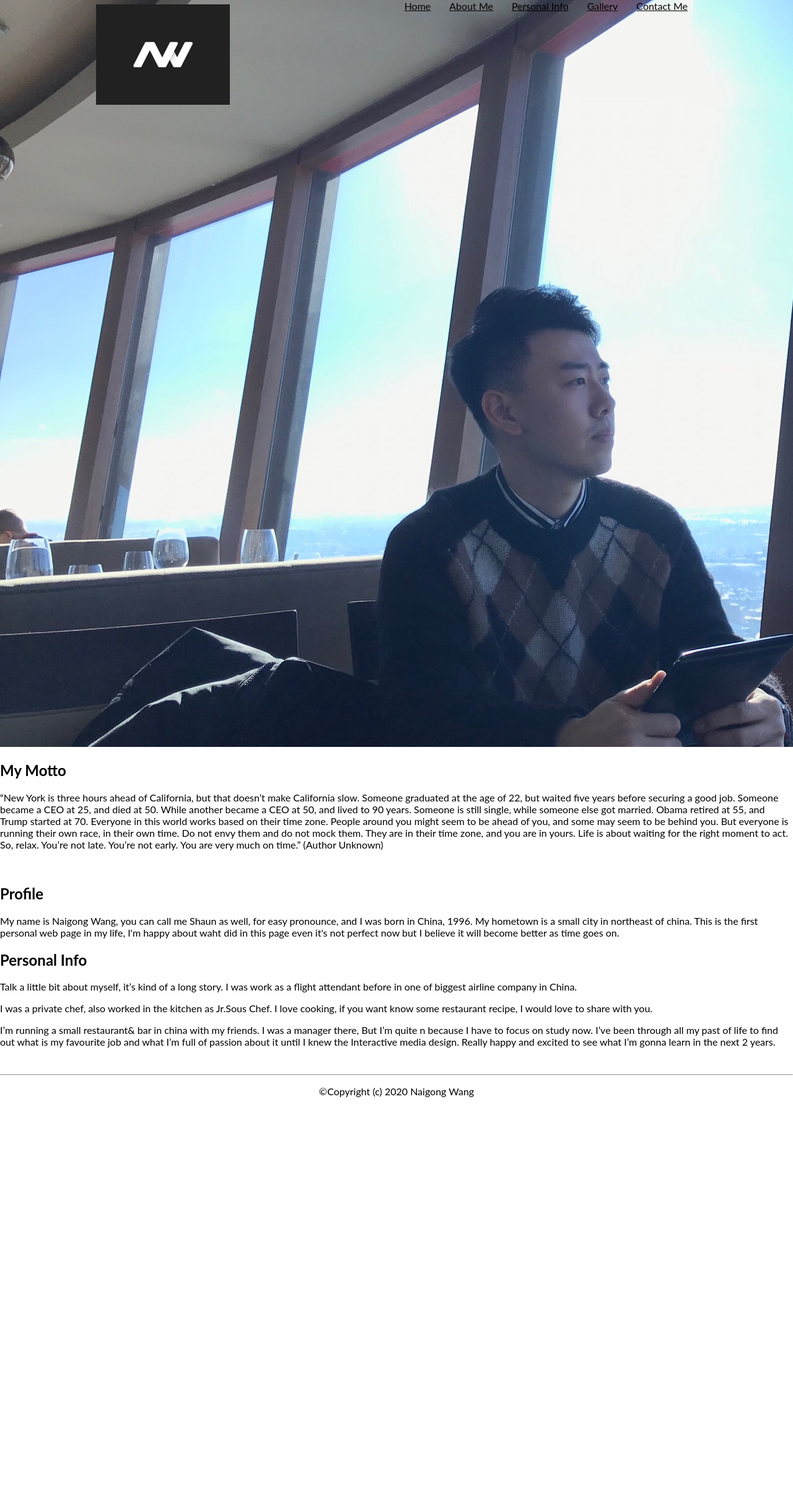
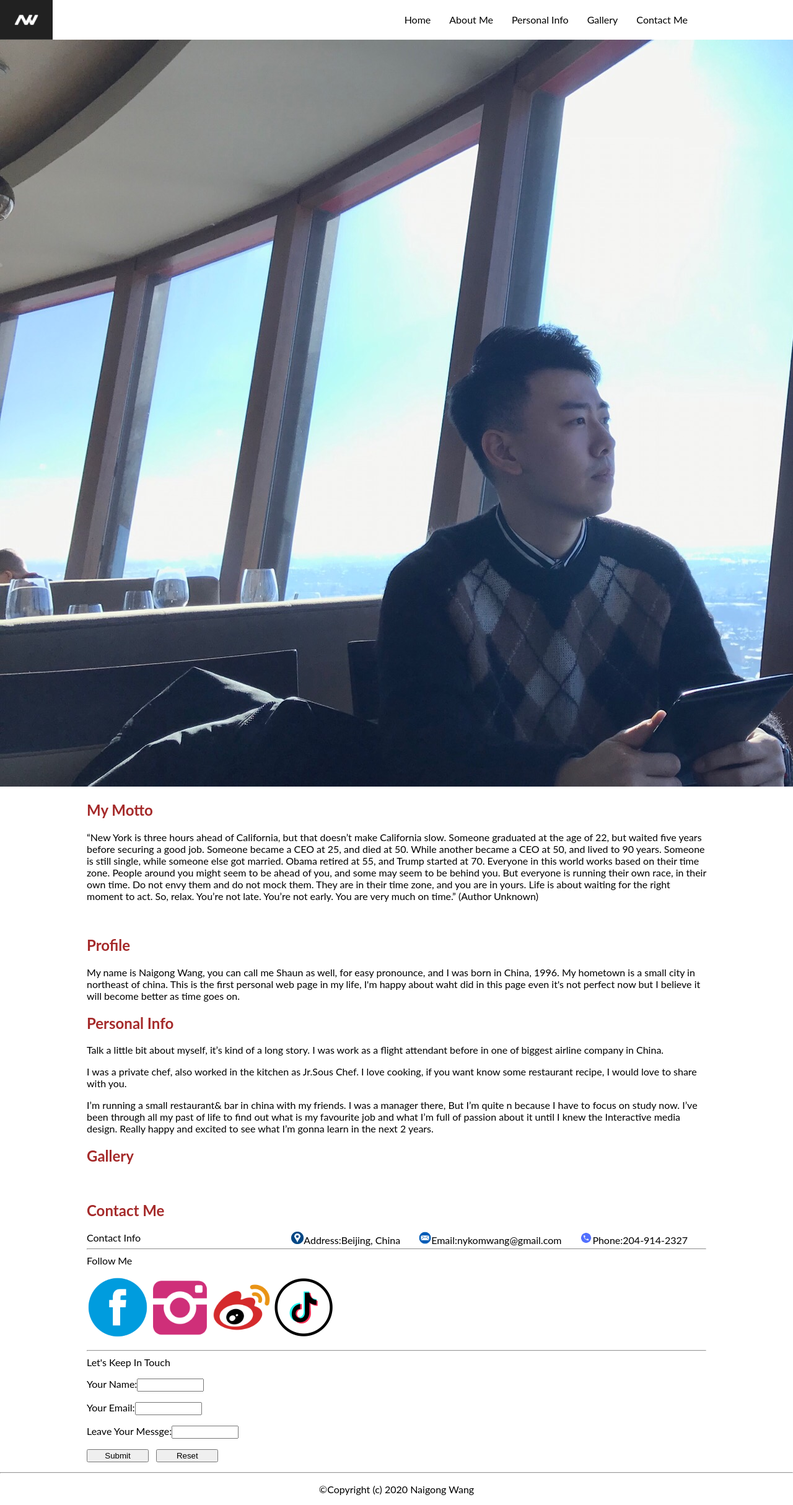
Before and after one commit to Maldoror886/HW_1_Git_and_GitHub-1, a plain HTML site: page Naigong_Wang_Git_GitHub/index.html in a window 1280 px wide. Shown: the top 2428 px of the page at 62% size. Before the commit the page ends 1786 px from the top, so only its background shows below. Drawn offline with Linux system fonts and the light colour scheme.

Commit message:
Updating README

```diff
--- a/Naigong_Wang_Git_GitHub/index.html
+++ b/Naigong_Wang_Git_GitHub/index.html
@@ -1,5 +1,4 @@
 <!DOCTYPE html>
-<title>Naigong Wang's bio</title>
 <html lang="en">
 <head>
 	<meta charset="utf-8">
@@ -13,7 +12,7 @@
 			width: 100%;
 			height: 64px;
 
-			position: fixed;
+			position: block;
 			top: 0;
 			background-color: white
 			z-index: 1000;
@@ -24,10 +23,10 @@
 			margin: 0 auto;
 		}
 		#logo{
-			width: 216px;
-			position: relative;
-			top: 7px;
-			left: 15px;
+			width: 85px;
+			position: fixed;
+			top: auto;
+			left: 0px;
 		}
 		ul{
 			float: right;
@@ -39,6 +38,35 @@
 			list-style: none;
 			margin-right: 30px;
 		}
+		li a{
+			line-height: 64px;
+			text-decoration: none;
+			color: black
+		}
+		li a:hover{
+			color: brown;
+		}
+		#header{
+			width: 100%;
+		}
+		main{
+			width: 1000px;
+			margin:0 auto;
+		}
+		section > img{
+			width: 1000px;
+		}
+		p{
+			color: brown
+			text-indent: 2em
+		}
+		h2{
+			color:brown
+		}
+		input{
+			width: 100px
+		}
+
 	</style>
 </head>
 <body>
@@ -47,17 +75,18 @@
 		<img id="logo" src="images/logo.png" >
 
 		<ul>
-			<li><a href="Home" style="color: black">Home</a></li>
-			<li><a href="Profile"style="color: black">About Me</a></li>
-			<li><a href="Resume"style="color: black">Personal Info</a></li>
-			<li><a href="Gallery"style="color: black">Gallery</a></li>
-			<li><a href="Contact"style="color: black">Contact Me</a></li>
+			<li><a href="My Motto" style="color: black">Home</a></li>
+			<li><a href="Profile" style="color: black">About Me</a></li>
+			<li><a href="Resume" style="color: black">Personal Info</a></li>
+			<li><a href="Gallery" style="color: black">Gallery</a></li>
+			<li><a href="Contact" style="color: black">Contact Me</a></li>
 		</ul>
  	</div>
 </nav>
 <img src="images/portrait.jpeg" alt="personal portrait"">
 
 <main>
+	<section id="My Motto"></section>
 	<h2>My Motto</h2>
 	<p>“New York is three hours ahead of California, but that doesn’t make California slow. Someone graduated at the age of 22, but waited five years before securing a good job. Someone became a CEO at 25, and died at 50. While another became a CEO at 50, and lived to 90 years. Someone is still single, while someone else got married. Obama retired at 55, and Trump started at 70. Everyone in this world works based on their time zone. People around you might seem to be ahead of you, and some may seem to be behind you. But everyone is running their own race, in their own time. Do not envy them and do not mock them. They are in their time zone, and you are in yours. Life is about waiting for the right moment to act. So, relax. You’re not late. You’re not early. You are very much on time.” (Author Unknown)</p>
 
@@ -75,11 +104,40 @@
 </p>
 	</section>
 	<section id="Gallery">
+		<h2>Gallery</h2>
 		<img src="" alt="">
 	</section>
+
+
 	<section>
+		<h2>Contact Me</h2>
 		<section id="Contact Me">
-		</section>
+		<div class="text_content">Contact Info
+
+			<ul>
+				<li><img src="images/address_icon.png" width="20" height="20" alt="address_icon">Address:</span>Beijing, China</li>
+				<li><img src="images/email_icon.png" width="20" height="20" alt="email_icon">Email:nykomwang@gmail.com</li>
+				<li><img src="images/phone_icon.png" width="20" height="20" alt="phone_icon">Phone:204-914-2327</li>
+
+			</ul>
+			</div>
+<hr>
+			<div class="text_content">Follow Me
+
+				<p><input type="image" src="images/facebook-icon-blue.png" style="width:100px; height:auto; float:left; display:inline"></p>
+				<p><input type="image" src="images/ins.png" style="width:100px; height:auto; float:left; display:inline"></p>
+				<p><input type="image" src="images/weibo.png" style="width:100px; height:auto; float:left; display:inline"></p>
+				<p><input type="image" src="images/tiktok.png"></p>
+
+		</div>
+
+<hr>
+		<div class="text_content"> Let's Keep In Touch</div>
+		<p>Your Name:<input type="text" name="name"></p>
+			<p>Your Email:<input type="text" name="email"></p>
+			<p>Leave Your Messge:<input type="text" name="Leave your messge"></p>
+			<p><input type="submit"> &nbsp; <input type="reset"></p>
+
 	</section>
 </main>
 
```
Also changed, not shown: Naigong_Wang_Git_GitHub/images/address_icon.png (added), Naigong_Wang_Git_GitHub/images/email_icon.png (added), Naigong_Wang_Git_GitHub/images/facebook-icon-blue.png (added), Naigong_Wang_Git_GitHub/images/ins.png (added), Naigong_Wang_Git_GitHub/images/phone_icon.png (added), Naigong_Wang_Git_GitHub/images/tiktok.png (added), Naigong_Wang_Git_GitHub/images/weibo.png (added).
